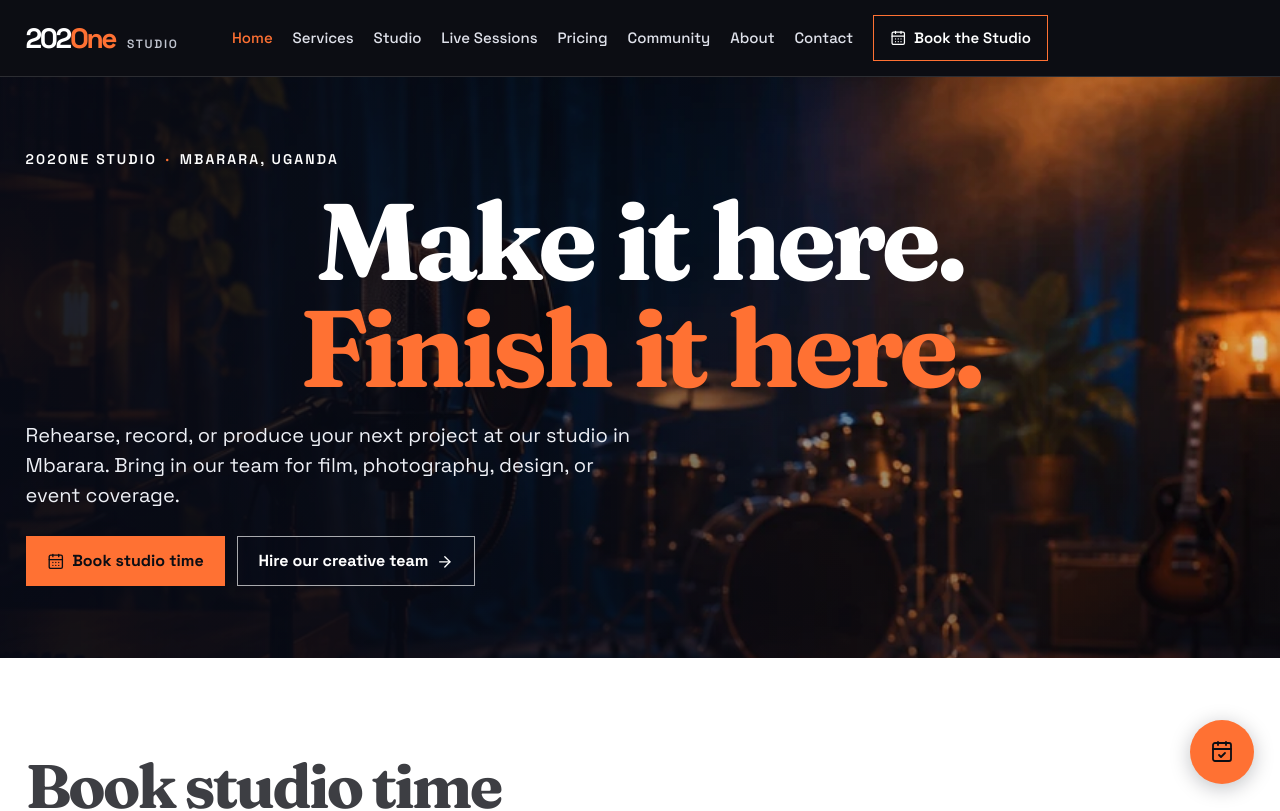
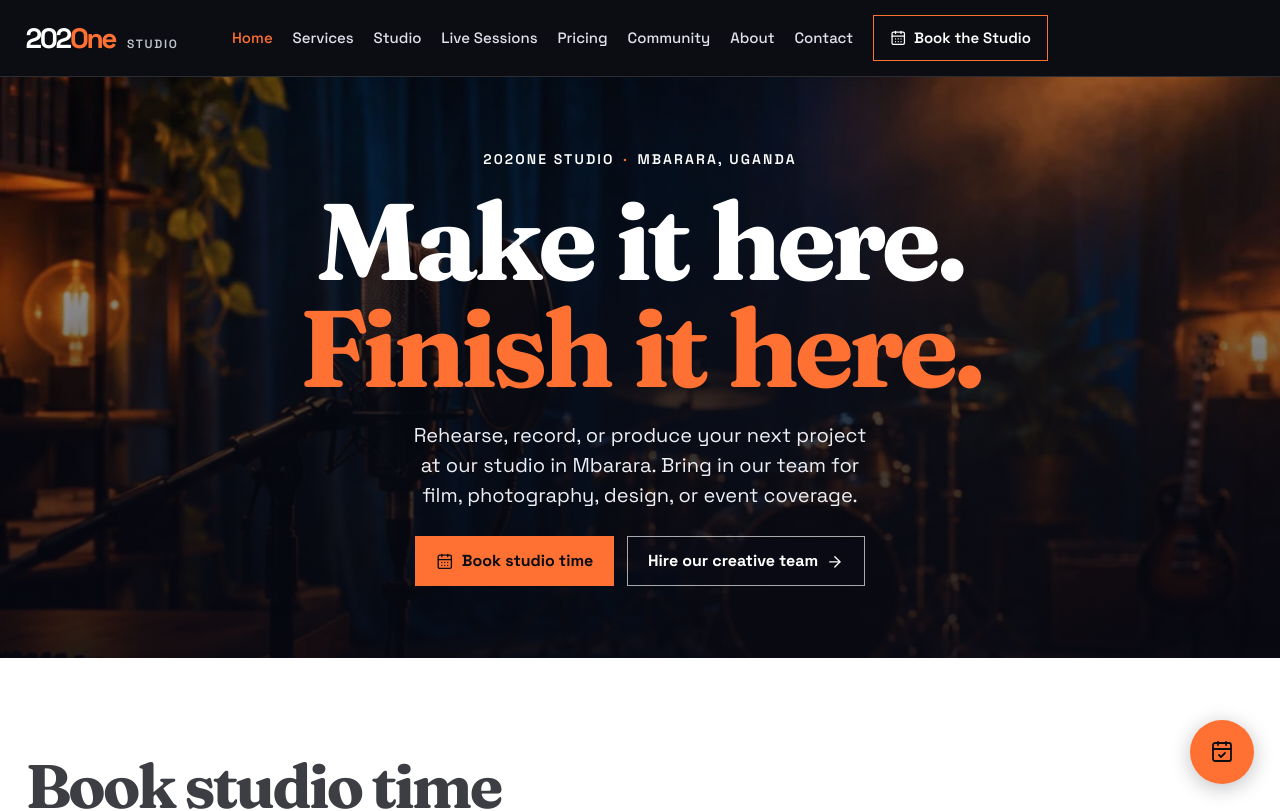
Before and after one commit to Odd-Shoes-Dev/202one, a Next.js app: page / in a window 1280 px wide. Shown: the top 811 px of the page. Built offline with nearby package versions, Linux system fonts and the light colour scheme; no server answers; the database is empty.

Commit message:
Center hero content across public pages

```diff
--- a/app/components/Site.module.css
+++ b/app/components/Site.module.css
@@ -102,8 +102,6 @@
 .heroLocation span { color: var(--site-orange); padding-inline: .2rem; }
 
 .hero h1 {
-  justify-self: center;
-  text-align: center;
   font-family: var(--serif);
   max-width: 16ch;
   font-size: clamp(2.75rem, 7.4vw, 6rem);
@@ -129,22 +127,11 @@
 
 @media (min-width: 60rem) {
   .hero {
-    align-items: center;
-    justify-items: stretch;
     min-height: clamp(26rem, 53svh, 38rem);
     padding-inline: var(--site-gutter);
-    text-align: start;
   }
 
   .heroHome { min-height: clamp(35rem, 70svh, 50rem); }
-  .heroContent { width: 100%; justify-items: start; }
-  .heroDescription { max-width: 38rem; text-wrap: pretty; }
-  .actions { justify-content: start; }
-
-  .hero::after, .heroHome::after {
-    background: linear-gradient(90deg, #080b16ef 0%, #080b16cf 27%, #080b1675 51%, #080b1629 76%, #080b161f 100%),
-      linear-gradient(0deg, #05060f75 0%, transparent 58%);
-  }
 }
 
 .primaryButton, .outlineButton, .lightButton, .blueButton {
```
